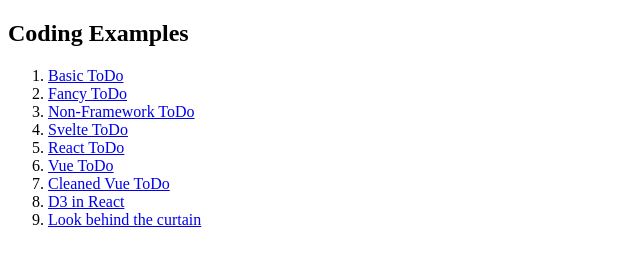
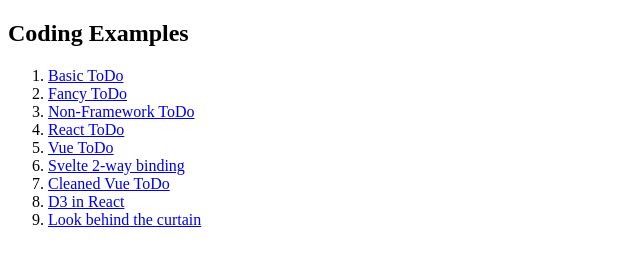
Before and after one commit to flekschas/js-frameworks-lecture, a plain HTML site: page index.html in a window 1280 px wide. Shown: the whole page, without its empty margins (0-640 px from the left). Drawn offline with Linux system fonts and the light colour scheme.

Commit message:
Swap order

```diff
--- a/index.html
+++ b/index.html
@@ -19,13 +19,13 @@
       <a href="https://jsfiddle.net/flek/mrc0zvaL/" target="_blank">Non-Framework ToDo</a>
     </li>
     <li>
-      <a href="https://svelte.dev/repl/37961b14d6684504befb4d197634a762?version=3.20.1" target="_blank">Svelte ToDo</a>
-    </li>
-    <li>
       <a href="https://jsfiddle.net/flek/kvbqmfx4/" target="_blank">React ToDo</a>
     </li>
     <li>
       <a href="https://jsfiddle.net/flek/cg83h9au/" target="_blank">Vue ToDo</a>
+    </li>
+    <li>
+      <a href="https://svelte.dev/repl/37961b14d6684504befb4d197634a762?version=3.20.1" target="_blank">Svelte 2-way binding</a>
     </li>
     <li>
       <a href="https://jsfiddle.net/flek/9kfrp7zw/" target="_blank">Cleaned Vue ToDo</a>
```
